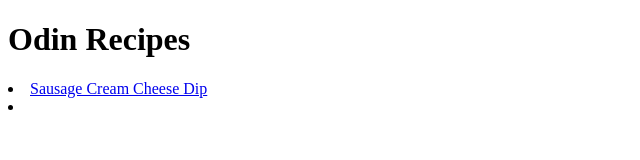
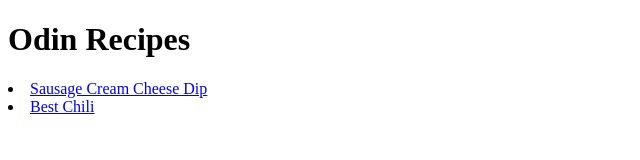
Before and after one commit to therealnarddogg/odin-recipes, a plain HTML site: page index.html in a window 1280 px wide. Shown: the full height of the page, 0-640 px from the left. Drawn offline with Linux system fonts and the light colour scheme.

Commit message:
Add chili recipe to index

```diff
--- a/index.html
+++ b/index.html
@@ -5,11 +5,12 @@
     <meta http-equiv="X-UA-Compatible" content="IE=edge">
     <meta name="viewport" content="width=, initial-scale=1.0">
     <title>Odin Recipes</title>
+    <link rel="stylesheet" href="index.css">
 </head>
 <body>
    <h1>Odin Recipes</h1>
    <ul></ul>
     <li><a href="recipes/sausage-cream-cheese-dip.html">Sausage Cream Cheese Dip</a></li>
-    <li><a href="recipes/chili.html"></a></li>
+    <li><a href="recipes/chili.html">Best Chili</a></li>
 </body>
 </html>
```
